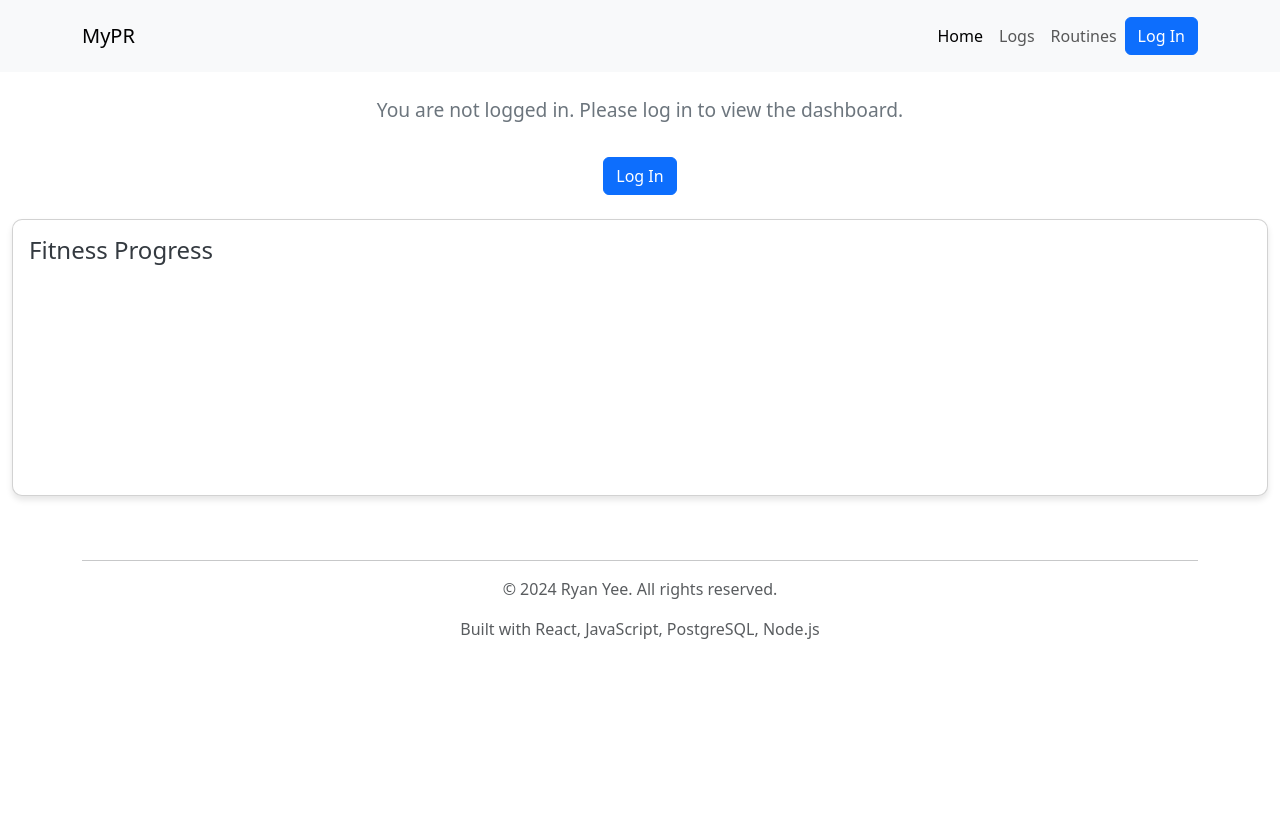
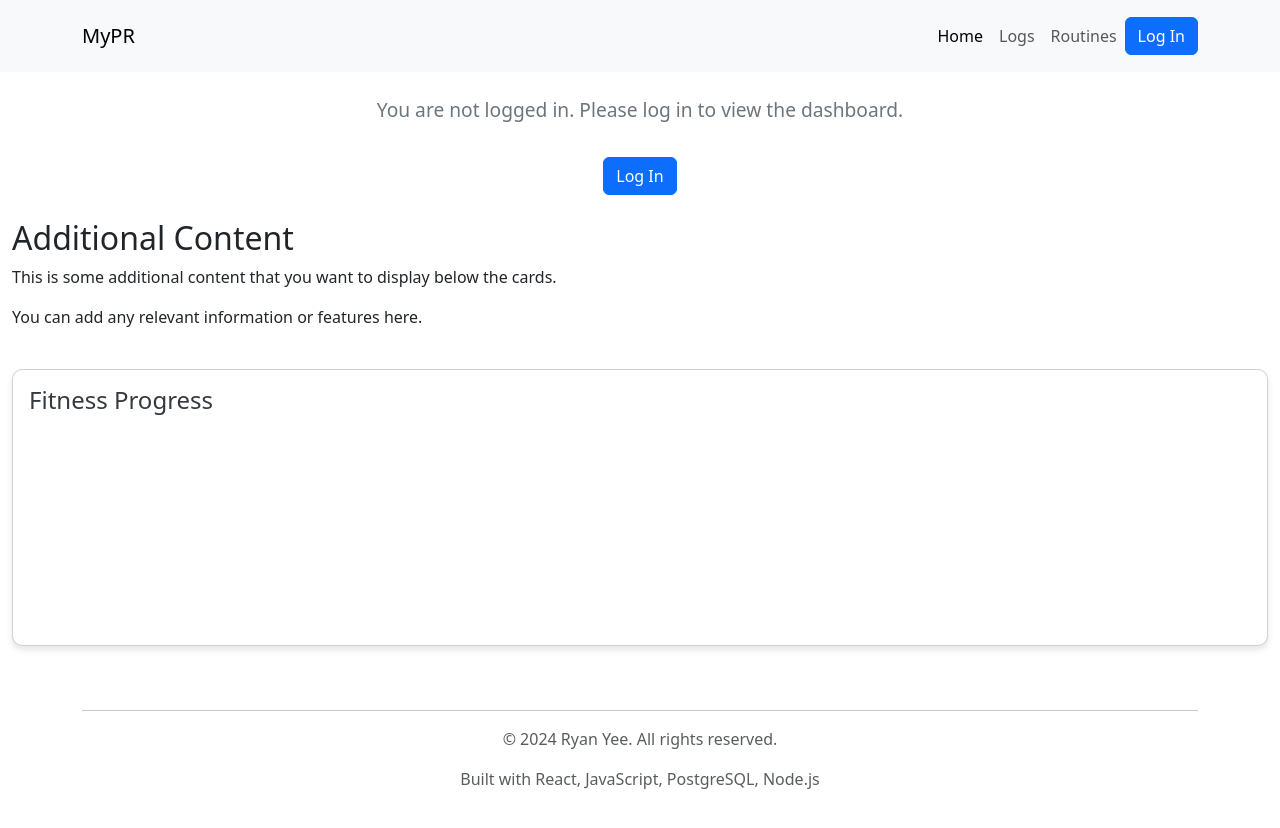
Before and after one commit to RYeeAnn/MyPR, a React (Create React App) app: page / in a window 1280 px wide. Shown: the top 828 px of the page. Before the commit the page ends 800 px from the top, so only its background shows below. Built offline with nearby package versions, Linux system fonts and the light colour scheme.

Commit message:
added useRef and scrollToChart when clicking on view activity button

```diff
--- a/src/pages/Home.jsx
+++ b/src/pages/Home.jsx
@@ -1,4 +1,4 @@
-import React, { useState, useEffect } from 'react';
+import React, { useState, useEffect, useRef } from 'react';
 import { useAuth0 } from '@auth0/auth0-react';
 import { Container, Row, Col, Button, Card } from 'react-bootstrap';
 import { NavLink } from 'react-router-dom';
@@ -10,6 +10,8 @@ export function Home() {
   const { loginWithRedirect, logout, isAuthenticated, user } = useAuth0();
   const [logsData, setLogsData] = useState([]);
   const [loading, setLoading] = useState(false);
+
+  const chartRef = useRef(null);
 
   const handleLogout = () => {
     setLoading(true);
@@ -80,6 +82,10 @@ export function Home() {
     });
   };
 
+  const scrollToChart = () => {
+    chartRef.current.scrollIntoView({ behavior: 'smooth'});
+  };
+
   return (
     <div className="Home">
       <Navbar logout={handleLogout} isAuthenticated={isAuthenticated} user={user} loginWithRedirect={loginWithRedirect} />
@@ -107,9 +113,9 @@ export function Home() {
                   <Card.Text className="dashboard-card-text">
                     Display recent activity, notifications, or updates here.
                   </Card.Text>
-                  <Button variant="outline-secondary" className="dashboard-button">
+                  <NavLink onClick={scrollToChart} variant="outline-secondary" className="btn dashboard-button">
                     View Activity
-                  </Button>
+                  </NavLink>
                 </Card.Body>
               </Card>
             </Col>
@@ -121,13 +127,22 @@ export function Home() {
           </div>
         )}
 
+        {/* Additional content below the cards */}
+        <Row className="mt-4">
+          <Col>
+            <h2>Additional Content</h2>
+            <p>This is some additional content that you want to display below the cards.</p>
+            <p>You can add any relevant information or features here.</p>
+          </Col>
+        </Row>
+
         {/* Chart component */}
         <Row className="mt-4">
           <Col>
             <Card className="dashboard-card">
               <Card.Body>
                 <Card.Title className="dashboard-card-title">Fitness Progress</Card.Title>
-                <canvas id="myChart" width="400" height="200"></canvas>
+                <canvas id="myChart" ref={chartRef} width="400" height="200"></canvas>
               </Card.Body>
             </Card>
           </Col>
```
